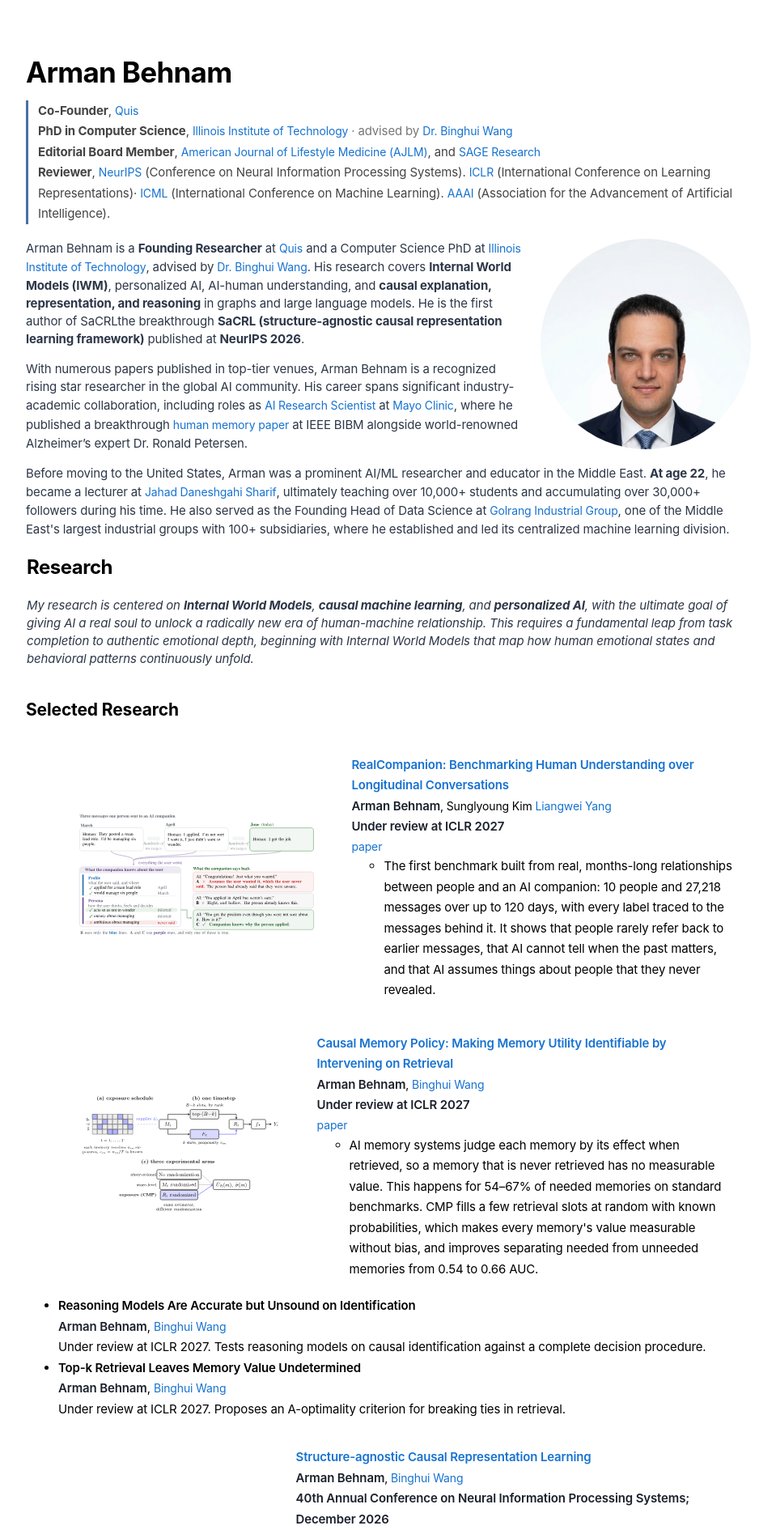
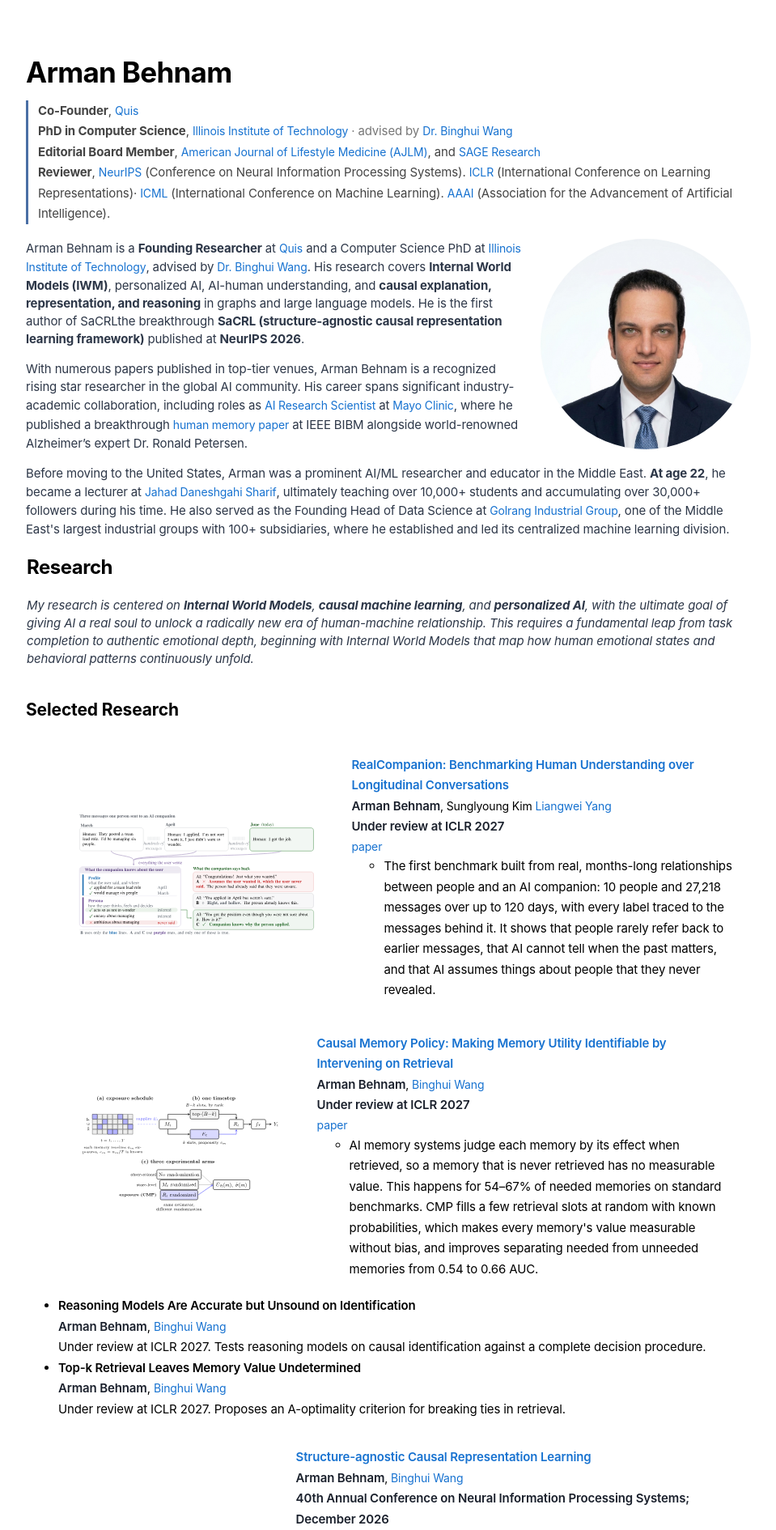
Before and after one commit to ArmanBehnam/ArmanBehnam.github.io, a Jekyll site: the page built from index.html, in a window 1280 px wide. Shown: the top 1890 px of the page at 81% size, without its empty margins (160-1119 px from the left). Built offline with Jekyll 4.4.1, drawn with Linux system fonts in a browser that asks for light colours.

Commit message:
Update profile photo, make it roundr

```diff
--- a/index.html
+++ b/index.html
@@ -27,8 +27,8 @@ title: Arman Behnam's website
   </script>
 </head>
 <body>
-<img src="images/profile.jpeg" alt="Arman Behnam" style="float:right; width:260px; height:260px; border-radius:50%;
- object-fit:cover; object-position:center top; margin:0 0 16px 24px;">
+<img src="images/profile.jpeg" alt="Arman Behnam" style="float:right; width:260px; height:260px;
+border-radius:50%; object-fit:cover; object-position:center 30%; margin:0 0 16px 24px;">
 
 
 <p>Arman Behnam is a <b>Founding Researcher</b> at <a href="https://quis.ai/">Quis</a> and a Computer Science PhD
```
